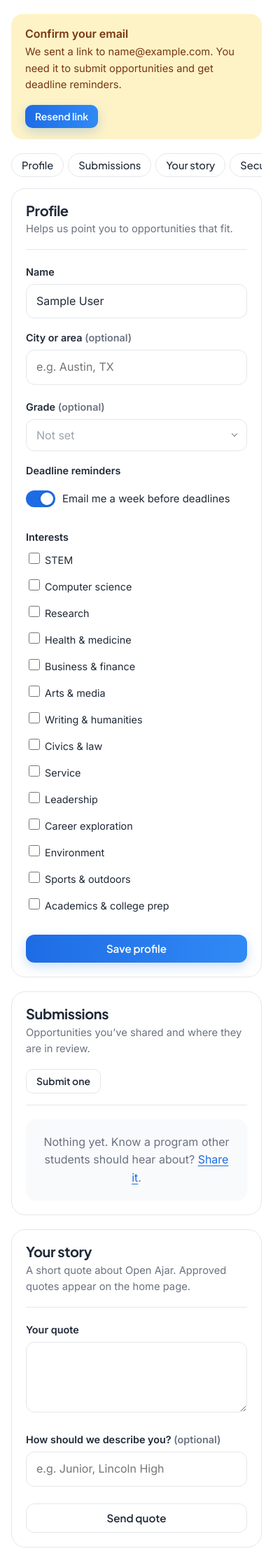
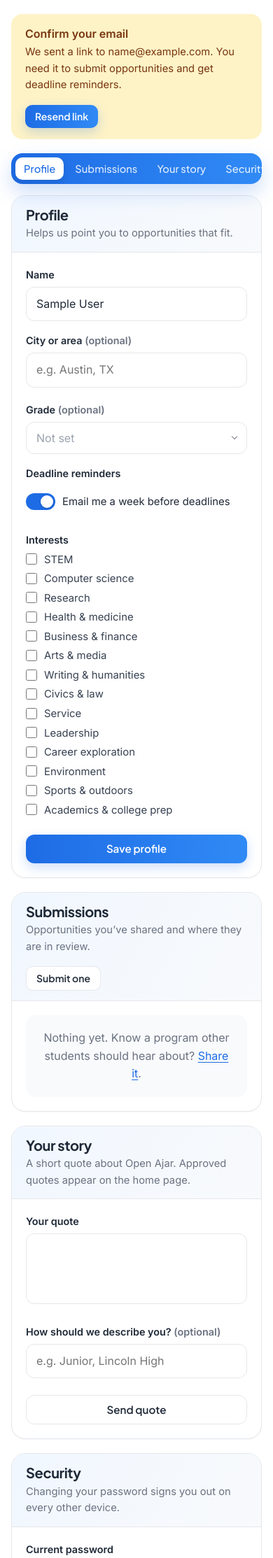
Before and after one commit to EclipzeCode/open-ajar, a Flask app: page /account in a window 390 px wide. Shown: the part 351-2578 px from the top of the page at 70% size. Run offline with Flask 3, Linux system fonts and the light colour scheme; the visitor is signed in with stand-in values (Sample User, id 1); data comes from the database, SQL or seed files in the repository; data that the repository does not hold is empty.

Commit message:
Align checkboxes, blue account menu, clearer account sections
- Checkbox rows are real flex rows again (a .field label rule had made them blocks):
  the box centers on the first line and long labels wrap beside it.
- Result count nudged right to line up with the content below.
- Account side menu: blue gradient panel that highlights the section in view.
- Account cards: tinted header strip and more space between sections.
- Text boxes can no longer be resized.

Co-Authored-By: Claude Opus 5.5 <noreply@anthropic.com>

```diff
--- a/static/app.js
+++ b/static/app.js
@@ -95,6 +95,18 @@ if (cells && !calm && matchMedia('(pointer: fine)').matches) {
     el.classList.add('is-leaving');
     el.addEventListener('animationend', () => el.remove(), { once: true });
   }
+}
+
+// Account page: highlight the section you're looking at in the side menu
+const acctLinks = [...document.querySelectorAll('.acct-nav a')];
+if (acctLinks.length) {
+  const mark = (id) => acctLinks.forEach((a) => a.setAttribute('aria-current', a.hash === `#${id}` ? 'true' : 'false'));
+  const spy = new IntersectionObserver((entries) => {
+    const visible = entries.filter((e) => e.isIntersecting).sort((a, b) => a.boundingClientRect.top - b.boundingClientRect.top);
+    if (visible.length) mark(visible[0].target.id);
+  }, { rootMargin: '-120px 0px -55% 0px' });
+  document.querySelectorAll('.acct-card').forEach((c) => spy.observe(c));
+  mark(location.hash.slice(1) || 'profile');
 }
 
 // Mobile menu
--- a/static/style.css
+++ b/static/style.css
@@ -158,10 +158,11 @@ input:not([type=checkbox]):not([type=radio]), select, textarea {
   width: 100%; font: inherit; color: var(--ink-strong); background: #fff; border: 1px solid var(--line); border-radius: 12px; padding: 11px 14px; transition: border-color .15s, box-shadow .15s; }
 input:focus, select:focus, textarea:focus { outline: 0; border-color: var(--accent-2); box-shadow: 0 0 0 4px rgba(48, 138, 245, .15); }
 .has-error input, .has-error select, .has-error textarea { border-color: var(--danger); }
-textarea { resize: vertical; }
+textarea { resize: none; }
 .checks { display: grid; grid-template-columns: repeat(auto-fill, minmax(190px, 1fr)); gap: 6px 16px; }
-.check { display: flex; align-items: flex-start; gap: 8px; font-weight: 400 !important; font-size: .93rem; cursor: pointer; color: var(--ink); }
-.check input { margin-top: 4px; accent-color: var(--accent); width: 16px; height: 16px; flex: none; }
+/* checkbox rows: the box sits centered on the first line of text, and long labels wrap beside it, not under it */
+.check, .field .check { display: flex; align-items: flex-start; gap: 10px; margin: 0; font-weight: 400; font-size: .93rem; line-height: 1.45; cursor: pointer; color: var(--ink); }
+.check input { margin: calc((1.45em - 16px) / 2) 0 0; accent-color: var(--accent); width: 16px; height: 16px; flex: none; }
 .form__section { margin-top: 24px; font-size: 1.3rem; }
 .form-layout { display: grid; grid-template-columns: 300px 1fr; gap: 40px; align-items: start; }
 .form-layout__aside { position: sticky; top: 100px; }
@@ -345,7 +346,7 @@ textarea { resize: vertical; }
 .fopt__n { margin-left: auto; color: var(--muted); font-size: .78rem; font-variant-numeric: tabular-nums; }
 .results__head { display: flex; justify-content: space-between; align-items: center; flex-wrap: wrap; gap: 12px; margin: 4px 0 20px; }
 .results__left { display: flex; align-items: center; flex-wrap: wrap; gap: 8px 16px; }
-.results__count { font: 500 .95rem var(--sans); color: var(--muted); letter-spacing: 0; margin: 0; }
+.results__count { font: 500 .95rem var(--sans); color: var(--muted); letter-spacing: 0; margin: 0; padding-left: 4px; }
 .chips { display: flex; flex-wrap: wrap; align-items: center; gap: 6px; list-style: none; margin: 0; padding: 0; }
 .chip { display: inline-flex; align-items: center; gap: 6px; padding: 5px 8px 5px 12px; border-radius: 99px; background: var(--accent-soft); color: var(--accent); font-size: .82rem; font-weight: 500; text-decoration: none; }
 .chip span { display: inline-grid; place-items: center; width: 18px; height: 18px; border-radius: 50%; font-size: .9rem; line-height: 1; }
@@ -476,14 +477,23 @@ textarea { resize: vertical; }
   background: var(--warn-soft); border-radius: 16px; color: #78350F; }
 .acct-banner p { margin: 2px 0 0; font-size: .92rem; }
 .acct-body { display: grid; grid-template-columns: 200px minmax(0, 1fr); gap: 28px; align-items: start; }
-.acct-nav { position: sticky; top: 100px; display: grid; gap: 2px; }
-.acct-nav a { padding: 9px 14px; border-radius: 12px; text-decoration: none; color: var(--ink-strong); font: 500 .92rem var(--display); }
-.acct-nav a:hover { background: var(--soft); }
-.acct-nav__danger { color: var(--danger) !important; }
-.acct-sections { display: grid; gap: 20px; }
-.acct-card { background: #fff; border: 1px solid var(--line); border-radius: var(--radius); padding: 28px; scroll-margin-top: 100px; }
+.acct-nav { position: sticky; top: 100px; display: grid; gap: 4px; padding: 12px; border-radius: 20px; background: var(--grad);
+  box-shadow: 0 12px 28px rgba(30, 108, 229, .22); }
+.acct-nav a { display: flex; align-items: center; gap: 10px; padding: 10px 14px; border-radius: 12px; text-decoration: none;
+  color: rgba(255, 255, 255, .85); font: 500 .92rem var(--display); transition: background .15s, color .15s; }
+.acct-nav a::before { content: ''; width: 6px; height: 6px; border-radius: 50%; background: currentColor; opacity: .45; flex: none; }
+.acct-nav a:hover { background: rgba(255, 255, 255, .14); color: #fff; }
+.acct-nav a[aria-current="true"] { background: #fff; color: var(--accent); box-shadow: 0 4px 12px rgba(15, 23, 42, .12); }
+.acct-nav a[aria-current="true"]::before { opacity: 1; }
+.acct-nav__danger { margin-top: 6px; border-top: 1px solid rgba(255, 255, 255, .2); border-radius: 0 0 12px 12px !important; padding-top: 14px !important; }
+.acct-nav__danger:not([aria-current="true"]) { color: #FECACA !important; }
+.acct-sections { display: grid; gap: 32px; }
+.acct-card { background: #fff; border: 1px solid var(--line); border-radius: var(--radius); padding: 0 28px 28px; scroll-margin-top: 100px; overflow: hidden;
+  box-shadow: 0 1px 2px rgba(15, 23, 42, .04); }
 .acct-card--danger { border-color: #FECACA; }
-.acct-card__head { margin-bottom: 20px; padding-bottom: 16px; border-bottom: 1px solid var(--line); }
+/* each card starts with a tinted header strip so sections read as separate blocks */
+.acct-card__head { margin: 0 -28px 24px; padding: 20px 28px 18px; background: linear-gradient(120deg, #F1F7FF, #F8FAFC); border-bottom: 1px solid var(--line); }
+.acct-card--danger .acct-card__head { background: linear-gradient(120deg, #FEF2F2, #FFF7F7); border-bottom-color: #FECACA; }
 .acct-card__head h2 { font-size: 1.25rem; margin: 0 0 4px; }
 .acct-card__head p { margin: 0; color: var(--muted); font-size: .92rem; }
 .acct-card__head--row { display: flex; justify-content: space-between; align-items: flex-start; gap: 16px; }
@@ -517,8 +527,11 @@ textarea { resize: vertical; }
 .switch input:focus-visible + .switch__track { outline: 3px solid var(--accent-2); outline-offset: 2px; }
 @media (max-width: 860px) {
   .acct-body { grid-template-columns: 1fr; gap: 16px; }
-  .acct-nav { position: static; display: flex; overflow-x: auto; gap: 6px; scrollbar-width: none; }
-  .acct-nav a { flex: none; border: 1px solid var(--line); border-radius: 99px; padding: 7px 14px; background: #fff; }
+  .acct-nav { position: sticky; top: 84px; z-index: 5; display: flex; overflow-x: auto; gap: 4px; padding: 6px; border-radius: 16px; scrollbar-width: none; }
+  .acct-nav::-webkit-scrollbar { display: none; }
+  .acct-nav a { flex: none; padding: 7px 12px; border-radius: 10px; }
+  .acct-nav a::before { display: none; }
+  .acct-nav__danger { margin: 0; border: 0; border-radius: 10px !important; padding-top: 7px !important; }
 }
 @media (max-width: 640px) {
   .acct { padding-top: 24px; }
@@ -527,7 +540,9 @@ textarea { resize: vertical; }
   .acct-avatar { width: 56px; height: 56px; border-radius: 18px; font-size: 1.2rem; }
   .acct-stats { width: 100%; }
   .acct-stats a { min-width: 0; }
-  .acct-card { padding: 20px; }
+  .acct-card { padding: 0 20px 20px; }
+  .acct-card__head { margin: 0 -20px 20px; padding: 16px 20px 14px; }
+  .acct-sections { gap: 20px; }
   .acct-card__head--row { flex-direction: column; }
   .acct-card__foot .btn, .acct-delete .btn { width: 100%; }
   .acct-card__foot--split { flex-direction: column-reverse; align-items: stretch; text-align: center; }
```
